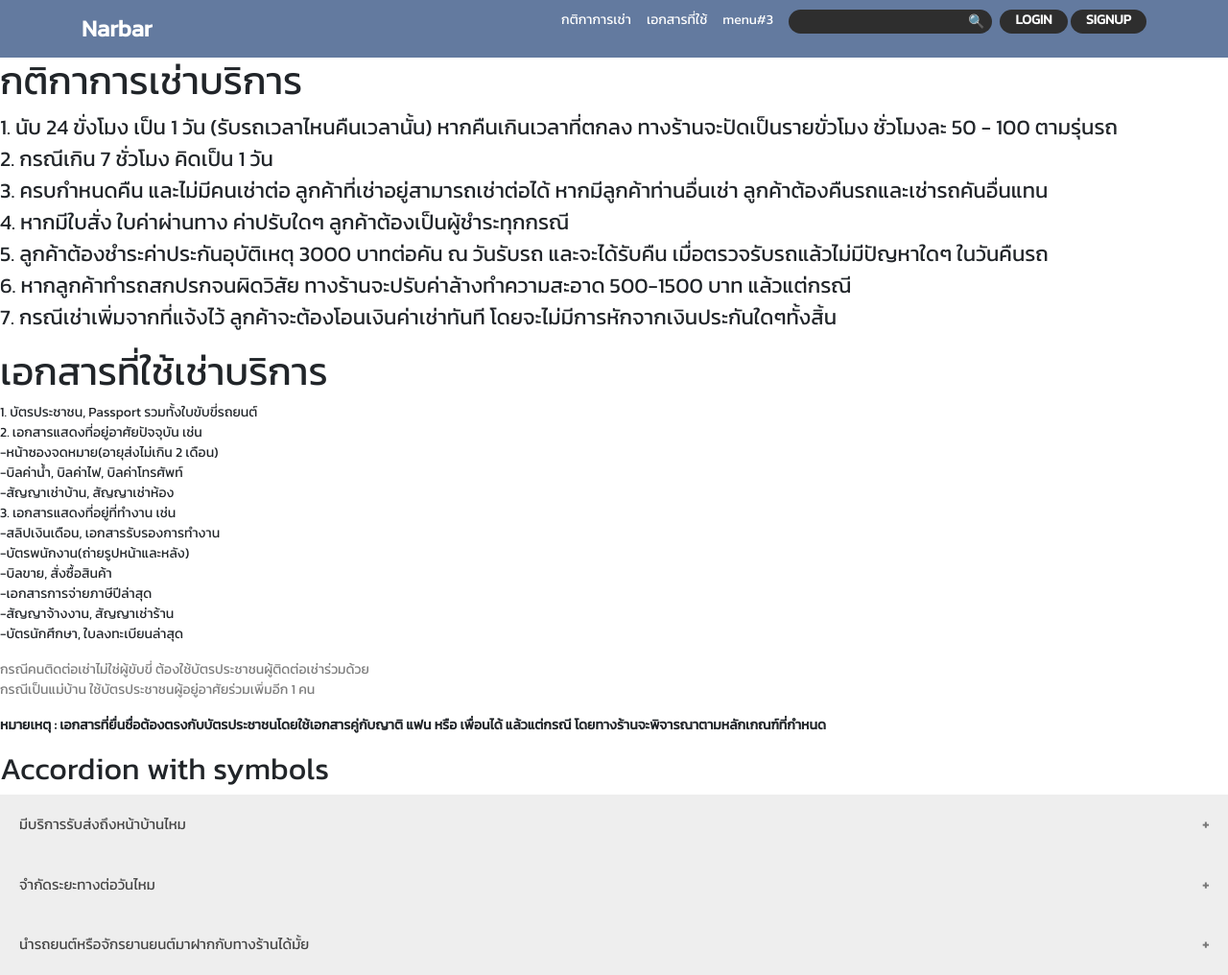
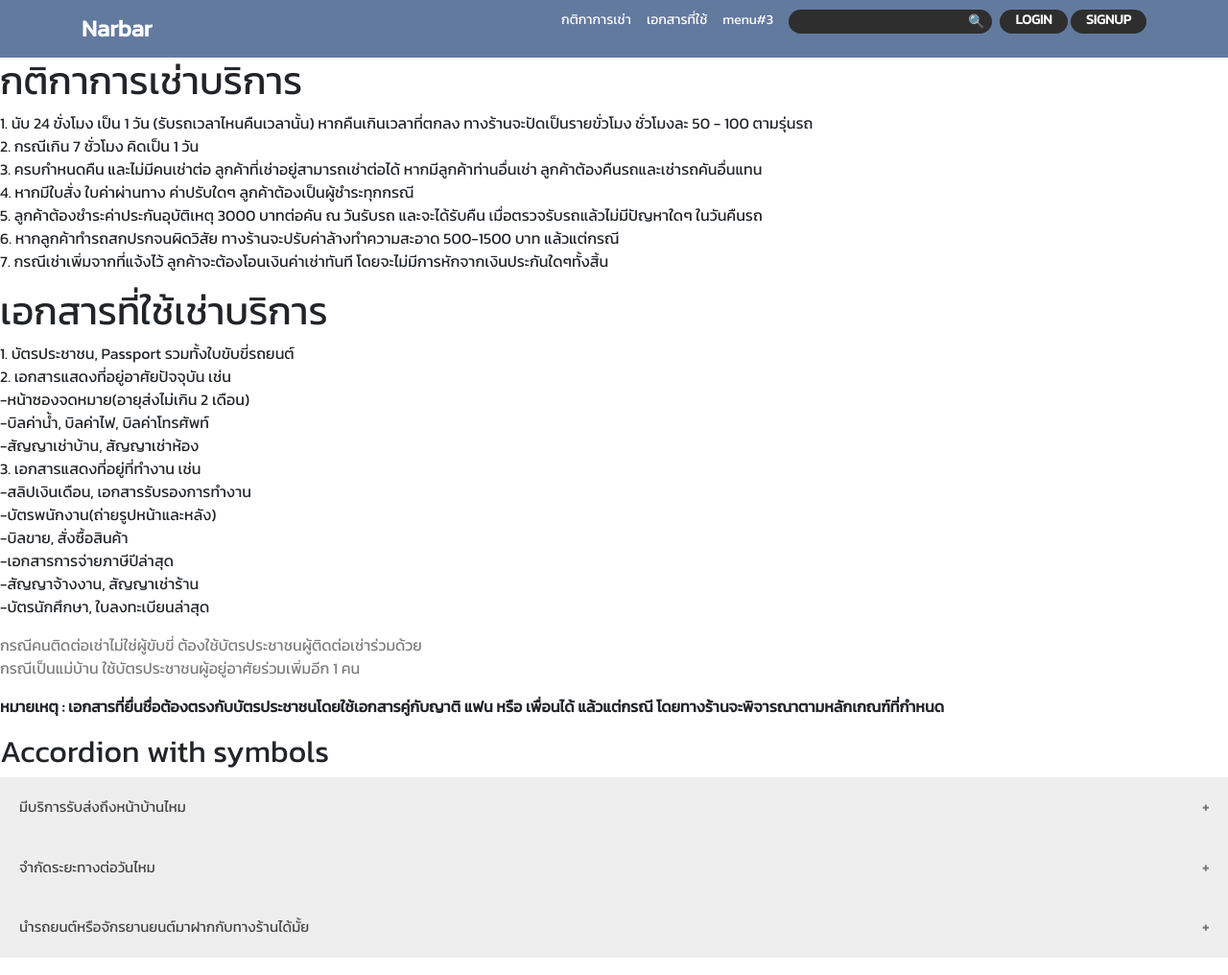
Before and after one commit to Txpxt-xuto/Car-rental, a plain HTML site: page sub.html in a window 1280 px wide. Shown: the whole page at 96% size. Drawn offline with nearby package versions, Linux system fonts and the light colour scheme.

Commit message:
Update sub.css

```diff
--- a/sub.css
+++ b/sub.css
@@ -1,6 +1,5 @@
 body {
     font-family: 'Kanit';
-    /*font-size: 14px;*/
 }
 * {
     margin: 0;
@@ -83,12 +82,15 @@ nav {
 
 
 
-
+.Servicerentalrules
+{
+    font-size: 16px;
+}
 
 .Documentsusedforrentingservices
 {
     display: block;
-    font-size: 14px;
+    font-size: 16px;
 }
 .subdocumentsusedforrentingservices
 {
```
